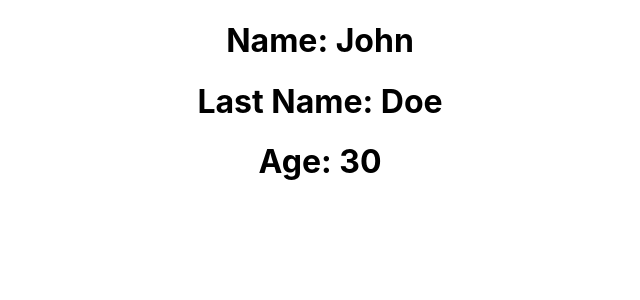
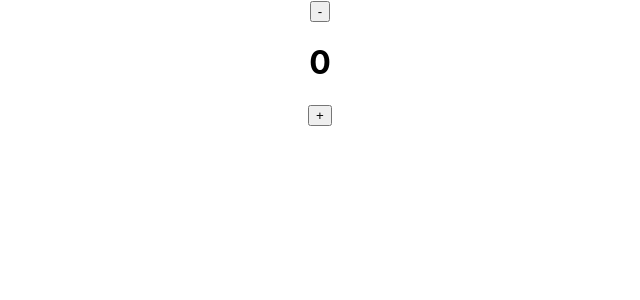
Before and after one commit to PreetAngadSingh/movie-app, a React (Create React App) app: page / in a window 1280 px wide. Shown: the top 300 px of the page, without its empty margins (320-960 px from the left). Built offline with nearby package versions, Linux system fonts and the light colour scheme.

Commit message:
chore: learning states in react

```diff
--- a/src/App.js
+++ b/src/App.js
@@ -1,22 +1,14 @@
 import './App.css';
-
-const Person = () => {
-  return (
-    <>
-      <h1>Name: John</h1>
-      <h1>Last Name: Doe</h1>
-      <h1>Age: 30</h1>
-    </>
-  )
-}
+import {useState} from 'react';
 
 const App = () => {
-  const name = "Preet";
-  const isNameShowing = false;
+  const [counter, setCounter] = useState(0);
 
   return (
     <div className="App">
-      <Person/>
+      <button onClick={() => setCounter((prevCount) => prevCount-1)}>-</button>
+      <h1>{counter}</h1>
+      <button onClick={() => setCounter((prevCount) => prevCount+1)}>+</button>
     </div>
   );
 }
```
